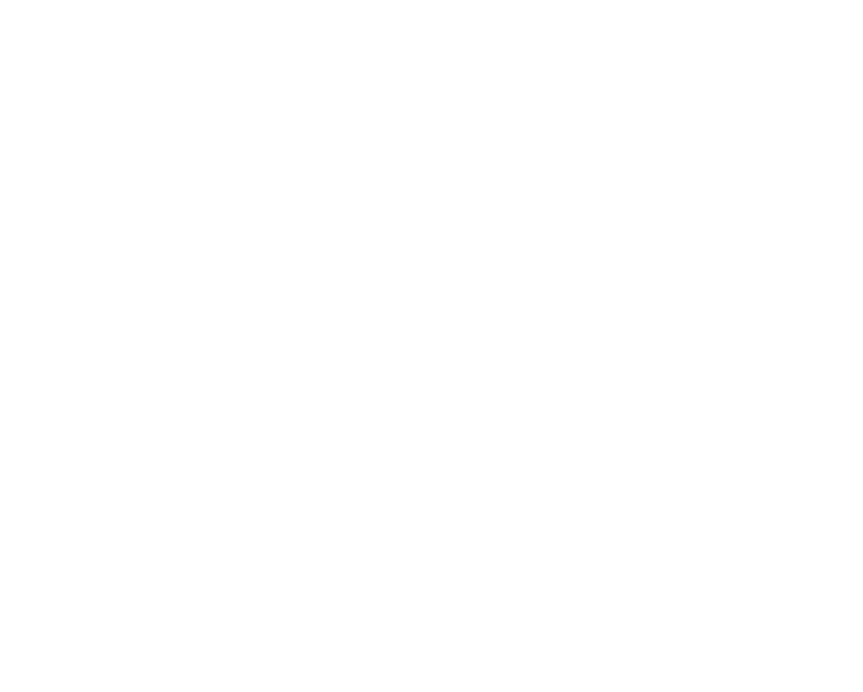
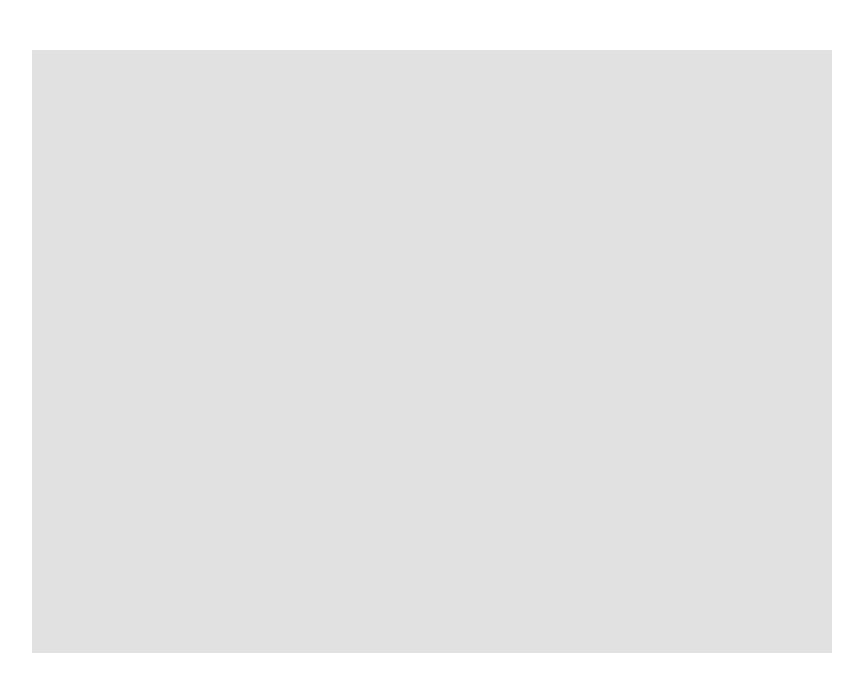
Before and after one commit to AleNoemi/rv-canvas-fireworks, a website: page index.html in a window 1280 px wide. Shown: the whole page, without its empty margins (208-1071 px from the left). Drawn offline with Linux system fonts and the light colour scheme; files that its build step writes are made by us from their sources.

Commit message:
canvas context + init css

```diff
--- a/css/scss/app/_app.scss
+++ b/css/scss/app/_app.scss
@@ -5,5 +5,7 @@ body{
 }
 
 .canvas-wrapper{
+	width: 800px;
+	margin: 50px auto;
 	background: #e1e1e1;
 }
--- a/index.html
+++ b/index.html
@@ -15,7 +15,11 @@
 	<link rel="stylesheet" href="css/style.css">
 </head>
 <body>
-<div id="fireworks-canvas" class="canvas-wrapper"></div>
+
+<div class="canvas-wrapper">
+	<canvas id="fireworks-canvas" width="800" height="600"></canvas>
+</div>
+
 <script src="build/index.min.js"></script>
 <script>
 	document.addEventListener('DOMContentLoaded', function() {
--- a/src/index.js
+++ b/src/index.js
@@ -1,5 +1,6 @@
 function FireworksCanvas(options) {
 	this.canvas = document.querySelector(options.id);
+	this.context = this.canvas.getContext('2d');
 
 	console.log(this);
 }
```
Also changed, not shown: build/index.min.js, css/style.css.
